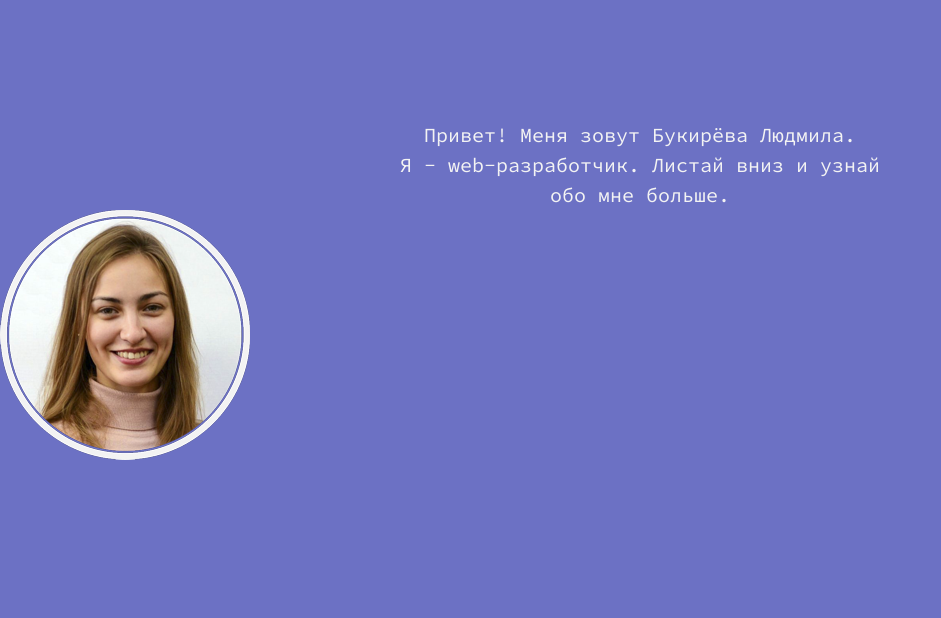
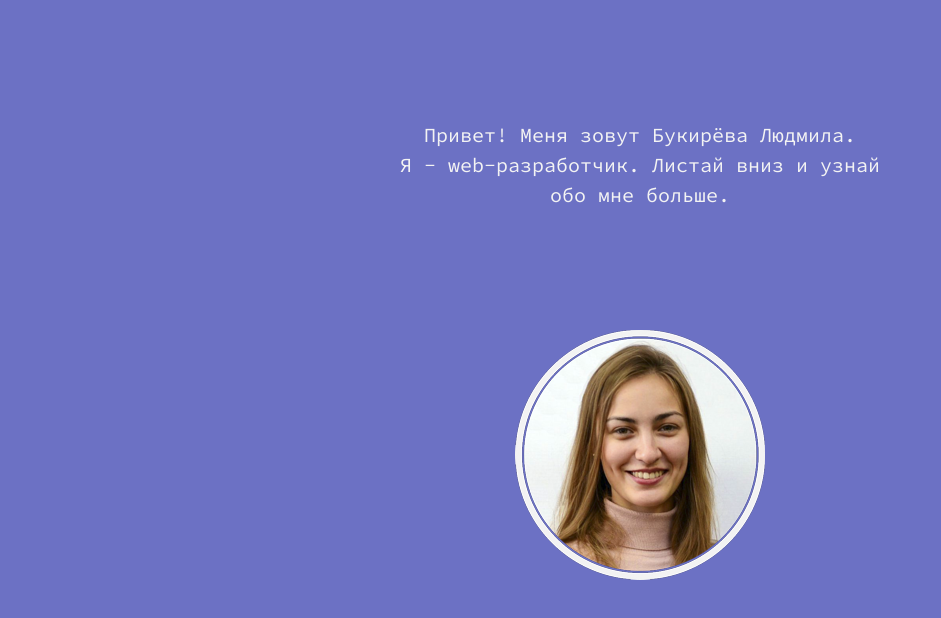
Before and after one commit to BukirevaLiudmila/site-portfolio, a plain HTML site: page index.html in a window 1280 px wide. Shown: the whole page, without its empty margins (0-941 px from the left). Drawn offline with Linux system fonts and the light colour scheme.

Commit message:
Centered photo on screen1

```diff
--- a/css/style.css
+++ b/css/style.css
@@ -4,6 +4,7 @@
     font-size: 20px;
     font-weight: 400;
     padding-top: 15vh;
+    padding-bottom: 15vh;
     text-align: center;
 }
 
--- a/index.html
+++ b/index.html
@@ -17,7 +17,7 @@
             </div>
             <div class="col"></div>
         </div>
-        <div class="row">
+        <div class="row justify-content-center">
             <img src="images/myPhoto.png" alt="Это я">
         </div>
     </div>
```
